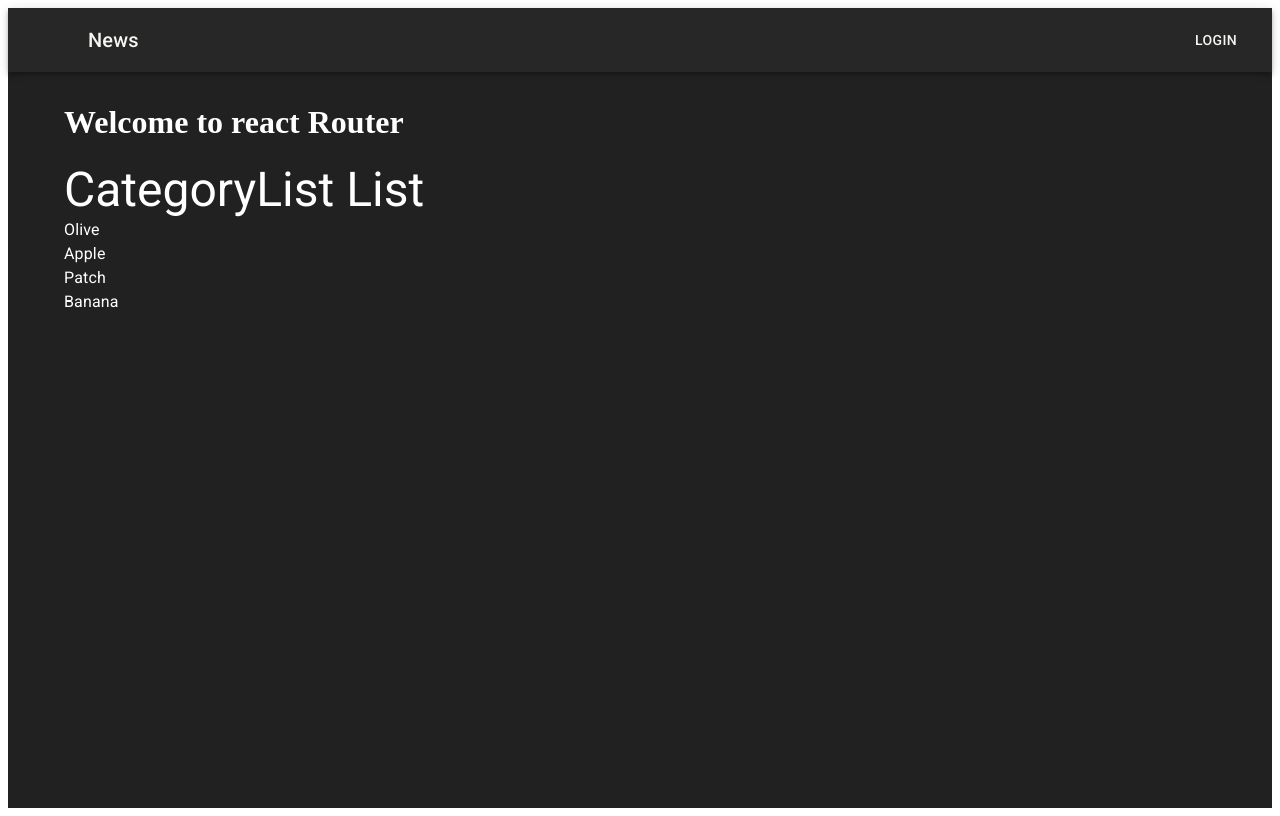
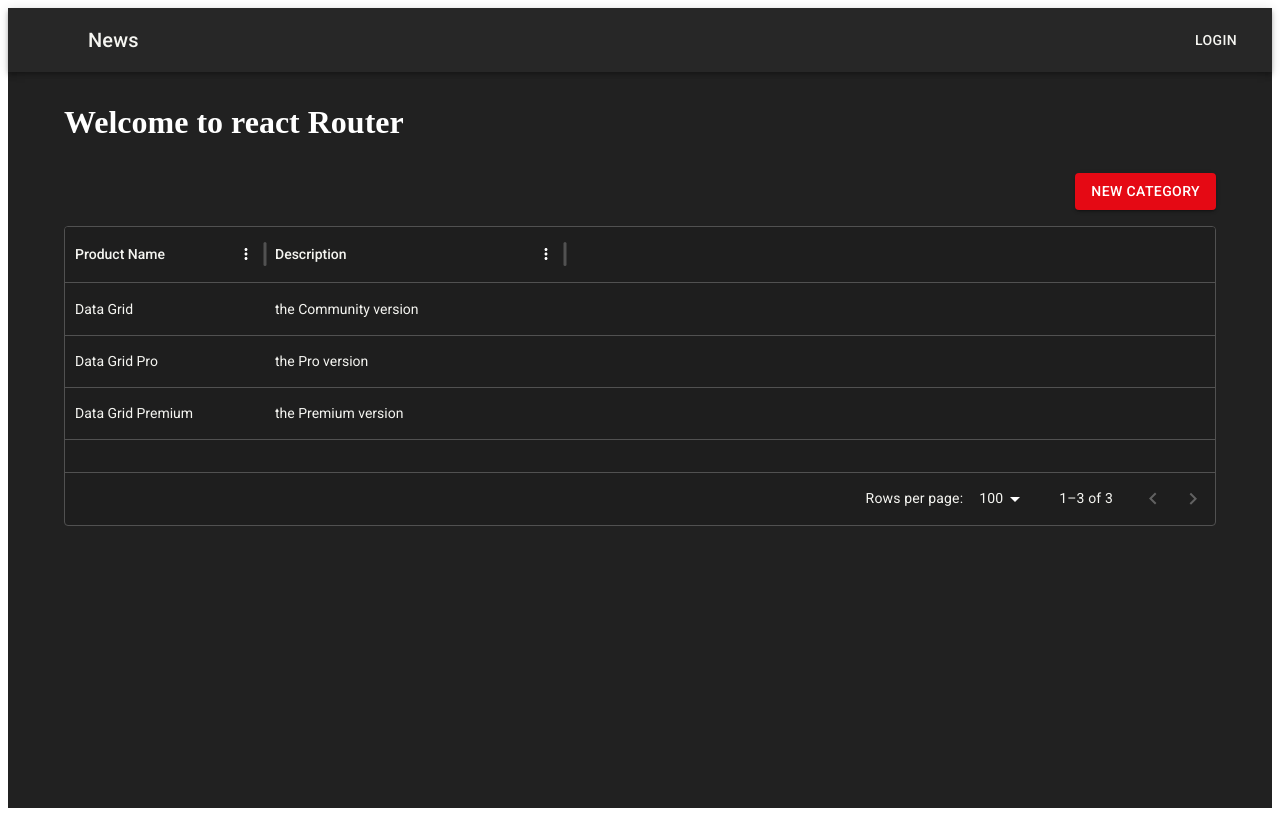
Before and after one commit to elilourenco/react-redux-app, a React (Create React App) app: page /categories in a window 1280 px wide. Built offline with nearby package versions, Linux system fonts and the light colour scheme; some icons are missing.

Commit message:
add the page

```diff
--- a/package.json
+++ b/package.json
@@ -8,6 +8,7 @@
     "@fontsource/roboto": "^5.2.5",
     "@mui/icons-material": "^7.1.0",
     "@mui/material": "^7.1.0",
+    "@mui/x-data-grid": "^8.7.0",
     "@reduxjs/toolkit": "^2.8.2",
     "@testing-library/dom": "^10.4.0",
     "@testing-library/jest-dom": "^6.6.3",
--- a/src/features/categories/ListCategory.tsx
+++ b/src/features/categories/ListCategory.tsx
@@ -1,6 +1,8 @@
-import { Box,Typography } from "@mui/material"
+import { Box,Button,Typography } from "@mui/material"
 import { selectCategories } from "./categorySlice";
 import { useAppSelector } from "../../app/hooks";
+import { Link } from "react-router-dom";
+import { DataGrid, GridColDef, GridRowsProp } from '@mui/x-data-grid';
 
 
 
@@ -10,16 +12,45 @@ function CategoryList(){
 
     const categories = categoriesState.categories.flat?.() ?? categoriesState.categories;
 
+    const rows: GridRowsProp = [
+  { id: 1, name: 'Data Grid', description: 'the Community version' },
+  { id: 2, name: 'Data Grid Pro', description: 'the Pro version' },
+  { id: 3, name: 'Data Grid Premium', description: 'the Premium version' },
+];
+
+
+const columns: GridColDef[] = [
+  { field: 'name', headerName: 'Product Name', width: 200 },
+  { field: 'description', headerName: 'Description', width: 300 },
+];
+
 return (
-    <Box>
-        <Typography variant="h3" component="h1">
-            CategoryList List
+    <Box maxWidth="lg" sx={{mt:4, mb:4}}>
+        <Box display="flex" justifyContent={"flex-end"}>
+            <Button
+            variant="contained"
+            color="secondary"
+            component={Link}
+            to="/category/create"
+            style={{marginBottom:"1rem"}}
+            >
+            New category
 
-            {categories.map((category: any) => (
+            </Button>
+        </Box>
+
+
+           {/* {categories.map((category: any) => (
                 <Typography key={category.id}>{category.name}</Typography>
             ))}
+        */}
 
-        </Typography>
+
+        <div style={{ height: 300, width: '100%' }}>
+            <DataGrid rows={rows} columns={columns} />
+        </div>
+
+
     </Box>
 );
 }
```
Also changed, not shown: 1 other file (tests, documents, lock files or other folders).
